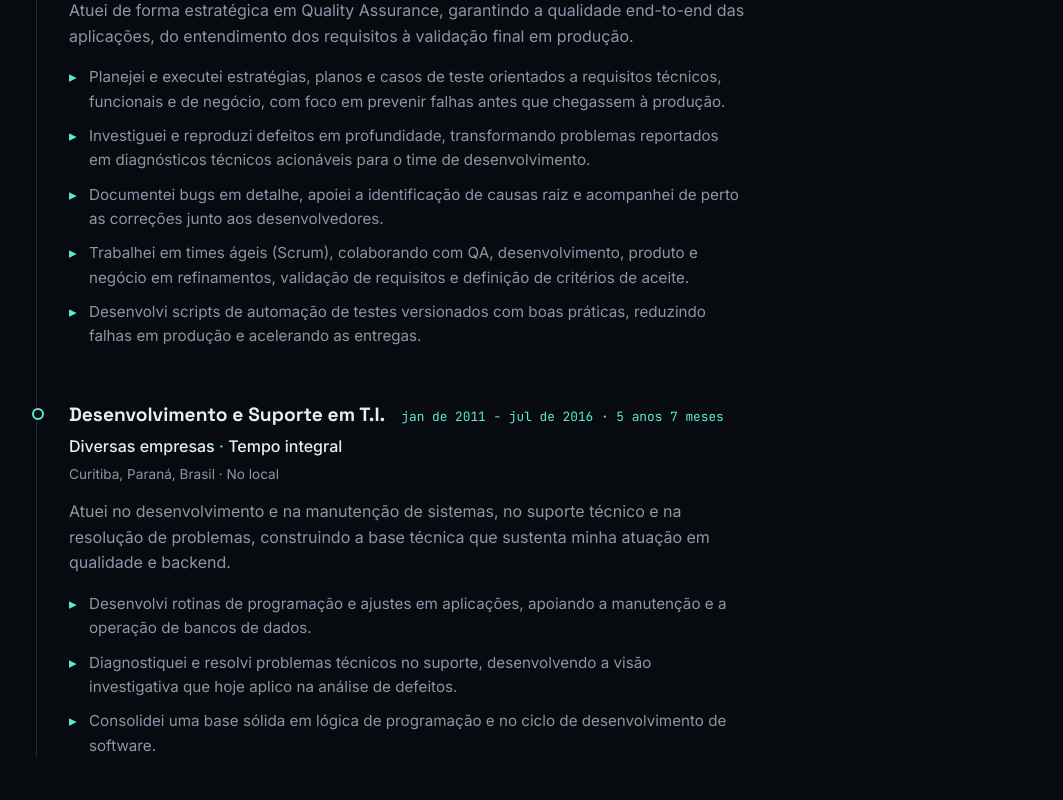
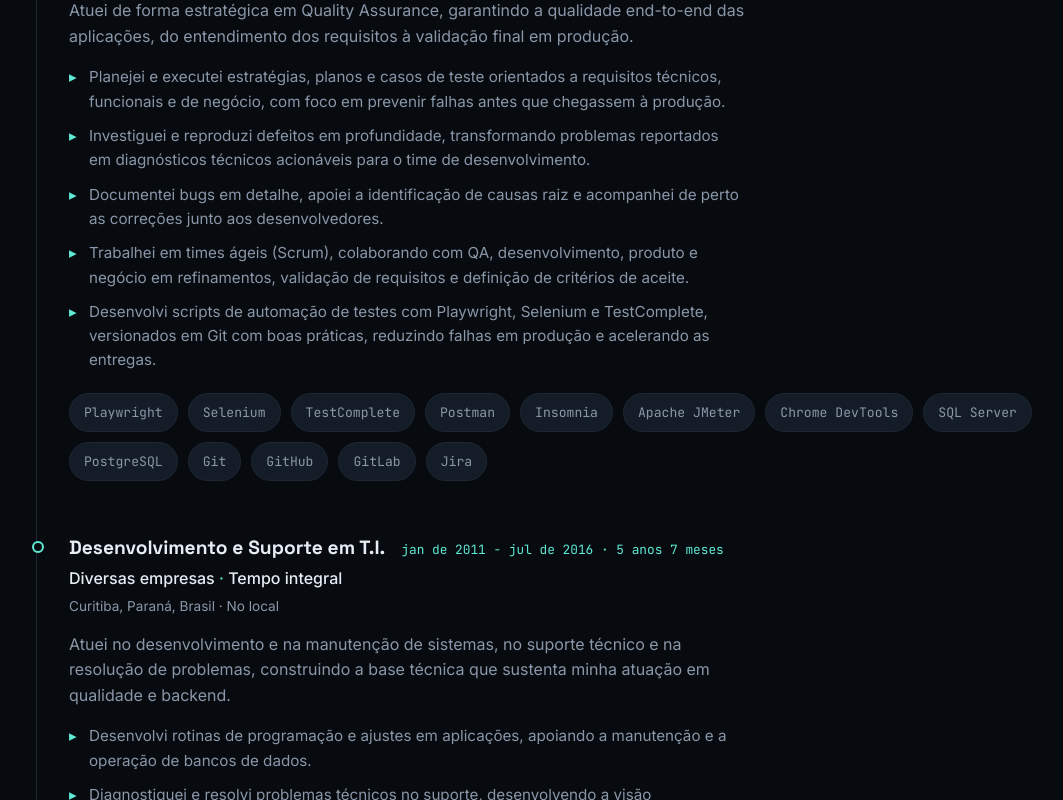
Before and after one commit to rochamoraes/rochamoraes.github.io, a React (Vite) app: page / in a window 1280 px wide. Shown: the part 3983-4783 px from the top of the page, without its empty margins (88-1151 px from the left). Built offline with nearby package versions, Linux system fonts and the light colour scheme.

Commit message:
content: add tools to Ausland experience
- optional tools list per experience, rendered as tags below highlights
- name automation tools in the Ausland automation highlight

Co-Authored-By: Claude Opus 5.5 <noreply@anthropic.com>

```diff
--- a/src/components/Experience.jsx
+++ b/src/components/Experience.jsx
@@ -29,6 +29,13 @@ export default function Experience() {
                     <li key={item}>{item}</li>
                   ))}
                 </ul>
+                {job.tools && (
+                  <ul className="skills__tags skills__tags--muted timeline__tools">
+                    {job.tools.map((tool) => (
+                      <li key={tool}>{tool}</li>
+                    ))}
+                  </ul>
+                )}
               </div>
             </li>
           ))}
--- a/src/data/experience.js
+++ b/src/data/experience.js
@@ -30,7 +30,22 @@ export const experience = [
       'Investiguei e reproduzi defeitos em profundidade, transformando problemas reportados em diagnósticos técnicos acionáveis para o time de desenvolvimento.',
       'Documentei bugs em detalhe, apoiei a identificação de causas raiz e acompanhei de perto as correções junto aos desenvolvedores.',
       'Trabalhei em times ágeis (Scrum), colaborando com QA, desenvolvimento, produto e negócio em refinamentos, validação de requisitos e definição de critérios de aceite.',
-      'Desenvolvi scripts de automação de testes versionados com boas práticas, reduzindo falhas em produção e acelerando as entregas.',
+      'Desenvolvi scripts de automação de testes com Playwright, Selenium e TestComplete, versionados em Git com boas práticas, reduzindo falhas em produção e acelerando as entregas.',
+    ],
+    tools: [
+      'Playwright',
+      'Selenium',
+      'TestComplete',
+      'Postman',
+      'Insomnia',
+      'Apache JMeter',
+      'Chrome DevTools',
+      'SQL Server',
+      'PostgreSQL',
+      'Git',
+      'GitHub',
+      'GitLab',
+      'Jira',
     ],
   },
   {
--- a/src/index.css
+++ b/src/index.css
@@ -636,6 +636,10 @@ p {
   gap: 10px;
 }
 
+.timeline__tools {
+  margin-top: 20px;
+}
+
 .timeline__highlights li {
   position: relative;
   padding-left: 20px;
```
